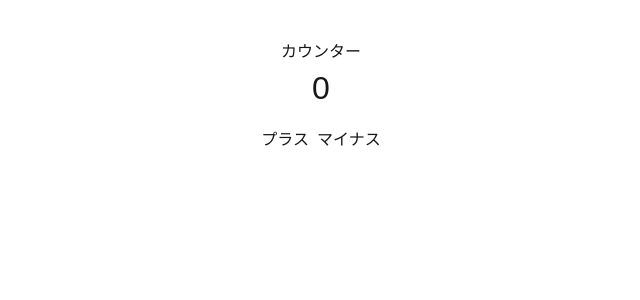
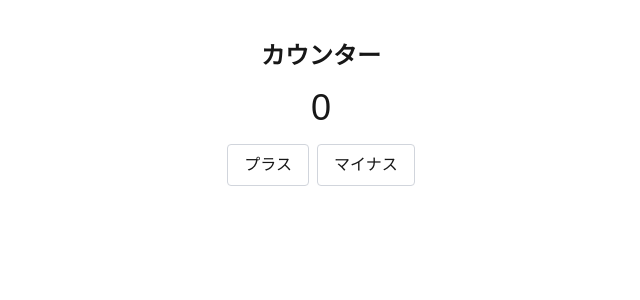
Before and after one commit to usagi0920/todolist, a Next.js app: page /counter in a window 1280 px wide. Shown: the top 300 px of the page, without its empty margins (319-959 px from the left). Built offline with nearby package versions, Linux system fonts and the light colour scheme.

Commit message:
step6: style with Tailwind

```diff
--- a/src/views/CounterView/index.tsx
+++ b/src/views/CounterView/index.tsx
@@ -1,5 +1,5 @@
 "use client"
-import { useState } from "react"
+import { useState, useEffect } from "react"
 
 export function CounterView() {
     const [count, setCount] = useState(0)
@@ -7,17 +7,27 @@
         setCount(count + 1)
     }
     const handleMinusButtonClick = () =>{
+        console.log("マイナスボタンがおされた")
         if(count <= 0) return
         setCount(count - 1)
     }
 
+    useEffect(() => {
+        console.log("現在のカウント", count)
+    }, [count])
+
   return (
-    <div style={{ maxWidth: 400, margin: "40px auto", textAlign: "center" }}>
-      <h1>カウンター</h1>
-      <p style={{ fontSize: 32 }}>{count}</p>
+    // <div style={{ maxWidth: 400, margin: "40px auto", textAlign: "center" }}>
+    <div className="max-w-md mx-auto mt-10 text-center">
+      <h1 className="text-2xl font-bold">カウンター</h1>
+      <p className="text-4xl my-4">{count}</p>
       <div style={{ marginTop: 16, display: "flex", justifyContent: "center", gap: 8 }}>
-        <button onClick={handlePlusButtonClick}>プラス</button>
-        <button onClick={handleMinusButtonClick}>マイナス</button>
+        <button
+        className="px-4 py-2 rounded border border-gray-300 hover:bg-gray-50 active:scale-95"
+        onClick={handlePlusButtonClick}>プラス</button>
+        <button
+        className="px-4 py-2 rounded border border-gray-300 hover:bg-gray-50 active:scale-95"
+        onClick={handleMinusButtonClick}>マイナス</button>
       </div>
     </div>
   )
```
